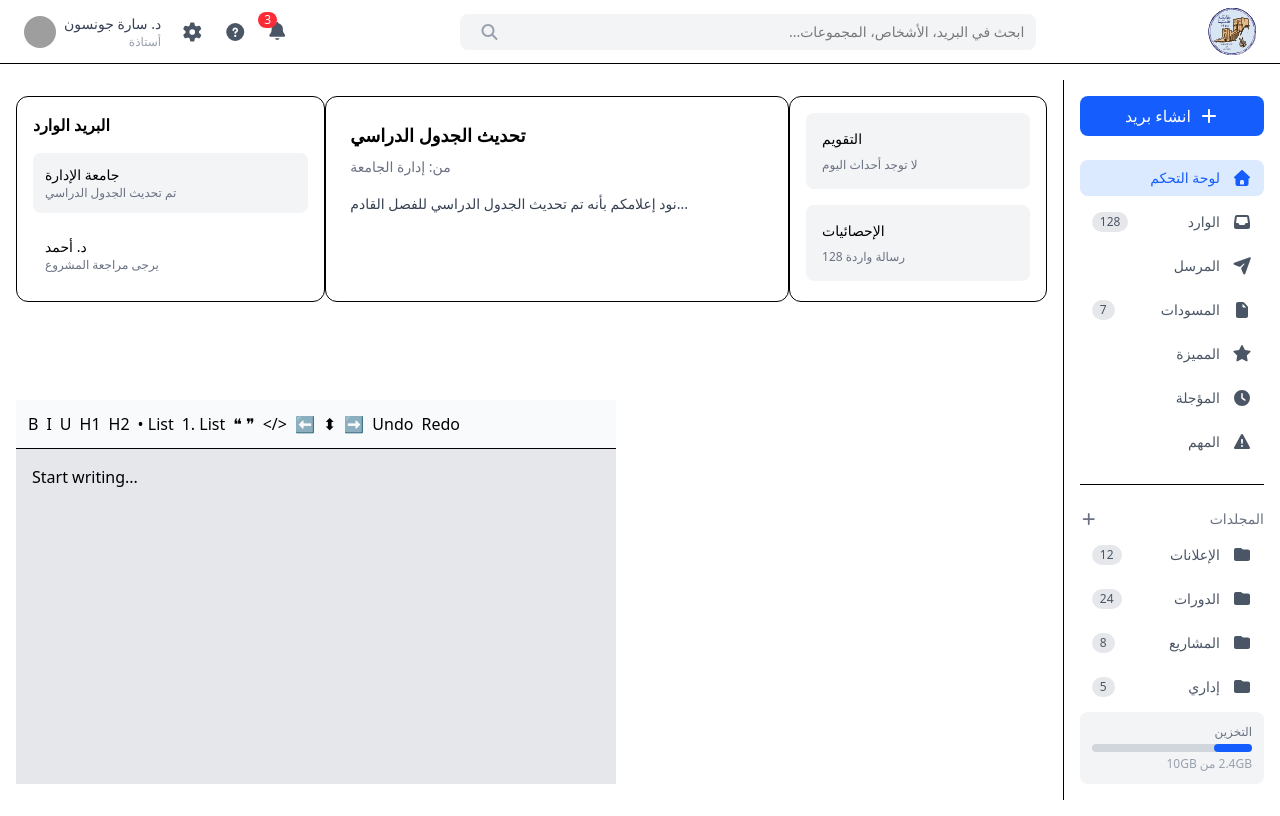
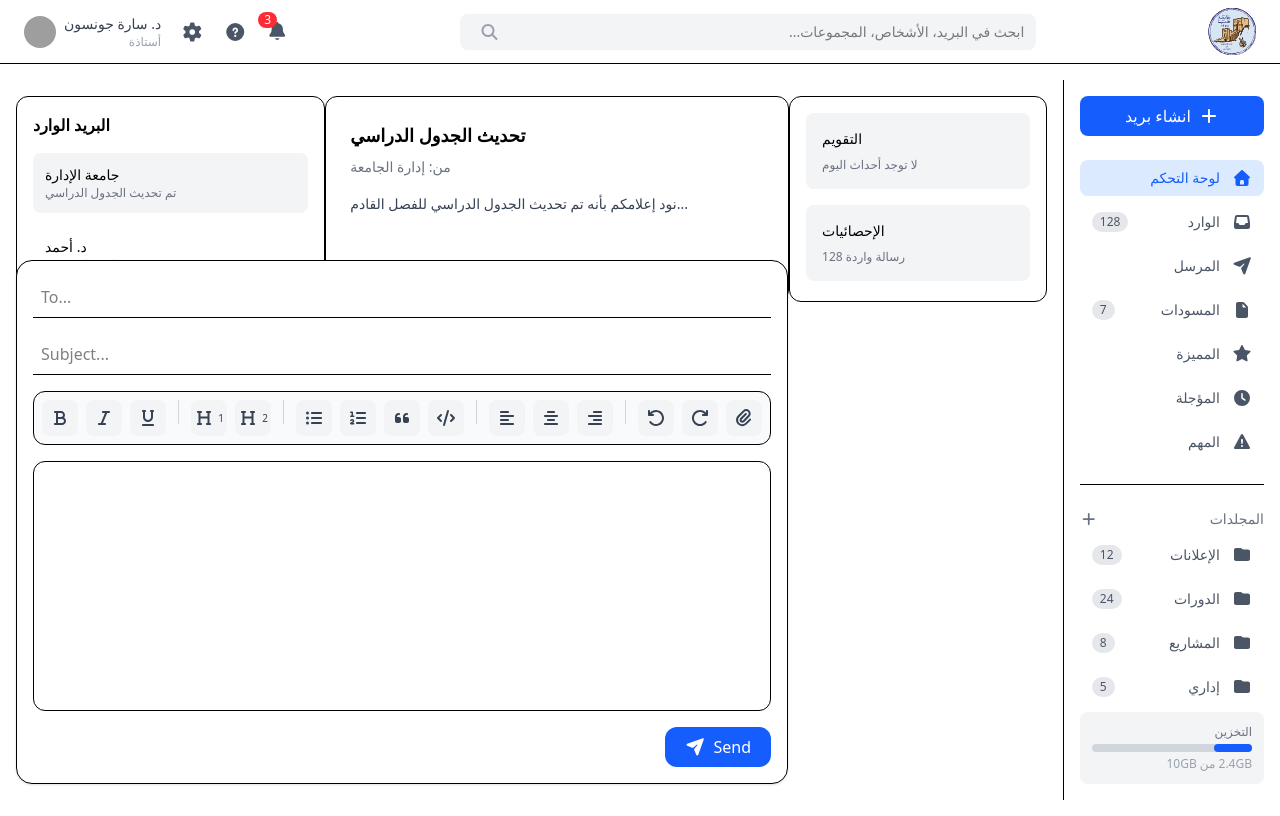
Before and after one commit to PROuserR/university_mailbox_system, a Next.js app: page /dashboard in a window 1280 px wide. Built offline with nearby package versions, Linux system fonts and the light colour scheme; grey boxes are pictures that could not be loaded.

Commit message:
update mailCompose to include icons and send button

```diff
--- a/components/overlays/mailCompose.tsx
+++ b/components/overlays/mailCompose.tsx
@@ -1,55 +1,227 @@
 "use client";
 
+import React, { useState } from "react";
 import { useEditor, EditorContent } from "@tiptap/react";
 import StarterKit from "@tiptap/starter-kit";
 import Underline from "@tiptap/extension-underline";
 import TextAlign from "@tiptap/extension-text-align";
+import Placeholder from "@tiptap/extension-placeholder";
+import { FontAwesomeIcon } from "@fortawesome/react-fontawesome";
+import {
+    faBold,
+    faItalic,
+    faUnderline,
+    faListUl,
+    faListOl,
+    faQuoteLeft,
+    faCode,
+    faAlignLeft,
+    faAlignCenter,
+    faAlignRight,
+    faUndo,
+    faRedo,
+    faHeading,
+    faPaperPlane,
+    faPaperclip,
+    faXmark,
+} from "@fortawesome/free-solid-svg-icons";
 
-export default function MailCompose() {
+const MessageEditor: React.FC = () => {
+    const [to, setTo] = useState<string>("");
+    const [subject, setSubject] = useState<string>("");
+    const [attachments, setAttachments] = useState<File[]>([]);
+
     const editor = useEditor({
         extensions: [
-            StarterKit,
+            StarterKit.configure({
+                heading: { levels: [1, 2, 3] },
+            }),
             Underline,
             TextAlign.configure({
                 types: ["heading", "paragraph"],
             }),
+            Placeholder.configure({
+                placeholder: "Write your message...",
+            }),
         ],
-        content: "<p class='text-gray-700'>Start writing...</p>",
-        immediatelyRender: false,
+        content: "",
+        immediatelyRender: false
     });
 
     if (!editor) return null;
 
+    // 🎯 Toolbar button style
+    const btn = (active: boolean) =>
+        `w-9 h-9 flex items-center justify-center rounded-lg transition ${active
+            ? "bg-blue-500 text-white"
+            : "bg-gray-100 hover:bg-gray-200 text-gray-700"
+        }`;
+
+    // 📎 Handle attachments
+    const handleFiles = (files: FileList | null) => {
+        if (!files) return;
+        setAttachments((prev) => [...prev, ...Array.from(files)]);
+    };
+
+    const removeFile = (index: number) => {
+        setAttachments((prev) => prev.filter((_, i) => i !== index));
+    };
+
+    // 📤 Send handler
+    const handleSend = () => {
+        const content = editor.getHTML();
+
+        if (!to.trim()) return alert("Recipient required");
+        if (!subject.trim()) return alert("Subject required");
+        if (!content || content === "<p></p>") return alert("Message empty");
+
+        const payload = {
+            to,
+            subject,
+            content,
+            attachments,
+        };
+
+        console.log("Sending:", payload);
+
+        // reset
+        setTo("");
+        setSubject("");
+        setAttachments([]);
+        editor.commands.clearContent();
+    };
+
     return (
-        <div className="absolute left-4 bottom-4 h-96 w-[600px] bg-gray-200">
+        <div className="absolute left-4 bottom-4 max-w-5xl mx-auto bg-white border rounded-2xl shadow p-4 space-y-4">
+            {/* To */}
+            <input
+                value={to}
+                onChange={(e) => setTo(e.target.value)}
+                placeholder="To..."
+                className="w-full border-b p-2 outline-none focus:border-blue-500"
+            />
+
+            {/* Subject */}
+            <input
+                value={subject}
+                onChange={(e) => setSubject(e.target.value)}
+                placeholder="Subject..."
+                className="w-full border-b p-2 outline-none focus:border-blue-500"
+            />
+
             {/* Toolbar */}
-            <div className="flex flex-wrap gap-2 p-3 border-b bg-gray-50">
-                <button onClick={() => editor.chain().focus().toggleBold().run()} className="btn">B</button>
-                <button onClick={() => editor.chain().focus().toggleItalic().run()} className="btn">I</button>
-                <button onClick={() => editor.chain().focus().toggleUnderline().run()} className="btn">U</button>
+            <div className="flex flex-wrap gap-2 border rounded-xl p-2 bg-gray-50">
 
-                <button onClick={() => editor.chain().focus().toggleHeading({ level: 1 }).run()} className="btn">H1</button>
-                <button onClick={() => editor.chain().focus().toggleHeading({ level: 2 }).run()} className="btn">H2</button>
+                <button onClick={() => editor.chain().focus().toggleBold().run()} className={btn(editor.isActive("bold"))}>
+                    <FontAwesomeIcon icon={faBold} />
+                </button>
 
-                <button onClick={() => editor.chain().focus().toggleBulletList().run()} className="btn">• List</button>
-                <button onClick={() => editor.chain().focus().toggleOrderedList().run()} className="btn">1. List</button>
+                <button onClick={() => editor.chain().focus().toggleItalic().run()} className={btn(editor.isActive("italic"))}>
+                    <FontAwesomeIcon icon={faItalic} />
+                </button>
 
-                <button onClick={() => editor.chain().focus().toggleBlockquote().run()} className="btn">❝ ❞</button>
-                <button onClick={() => editor.chain().focus().toggleCodeBlock().run()} className="btn">{"</>"}</button>
+                <button onClick={() => editor.chain().focus().toggleUnderline().run()} className={btn(editor.isActive("underline"))}>
+                    <FontAwesomeIcon icon={faUnderline} />
+                </button>
 
-                <button onClick={() => editor.chain().focus().setTextAlign("left").run()} className="btn">⬅</button>
-                <button onClick={() => editor.chain().focus().setTextAlign("center").run()} className="btn">⬍</button>
-                <button onClick={() => editor.chain().focus().setTextAlign("right").run()} className="btn">➡</button>
+                <div className="w-px h-6 bg-gray-300 mx-1" />
 
-                <button onClick={() => editor.chain().focus().undo().run()} className="btn">Undo</button>
-                <button onClick={() => editor.chain().focus().redo().run()} className="btn">Redo</button>
+                <button onClick={() => editor.chain().focus().toggleHeading({ level: 1 }).run()} className={btn(editor.isActive("heading", { level: 1 }))}>
+                    <FontAwesomeIcon icon={faHeading} /><span className="text-[10px] ml-1">1</span>
+                </button>
+
+                <button onClick={() => editor.chain().focus().toggleHeading({ level: 2 }).run()} className={btn(editor.isActive("heading", { level: 2 }))}>
+                    <FontAwesomeIcon icon={faHeading} /><span className="text-[10px] ml-1">2</span>
+                </button>
+
+                <div className="w-px h-6 bg-gray-300 mx-1" />
+
+                <button onClick={() => editor.chain().focus().toggleBulletList().run()} className={btn(editor.isActive("bulletList"))}>
+                    <FontAwesomeIcon icon={faListUl} />
+                </button>
+
+                <button onClick={() => editor.chain().focus().toggleOrderedList().run()} className={btn(editor.isActive("orderedList"))}>
+                    <FontAwesomeIcon icon={faListOl} />
+                </button>
+
+                <button onClick={() => editor.chain().focus().toggleBlockquote().run()} className={btn(editor.isActive("blockquote"))}>
+                    <FontAwesomeIcon icon={faQuoteLeft} />
+                </button>
+
+                <button onClick={() => editor.chain().focus().toggleCodeBlock().run()} className={btn(editor.isActive("codeBlock"))}>
+                    <FontAwesomeIcon icon={faCode} />
+                </button>
+
+                <div className="w-px h-6 bg-gray-300 mx-1" />
+
+                <button onClick={() => editor.chain().focus().setTextAlign("left").run()} className={btn(editor.isActive({ textAlign: "left" }))}>
+                    <FontAwesomeIcon icon={faAlignLeft} />
+                </button>
+
+                <button onClick={() => editor.chain().focus().setTextAlign("center").run()} className={btn(editor.isActive({ textAlign: "center" }))}>
+                    <FontAwesomeIcon icon={faAlignCenter} />
+                </button>
+
+                <button onClick={() => editor.chain().focus().setTextAlign("right").run()} className={btn(editor.isActive({ textAlign: "right" }))}>
+                    <FontAwesomeIcon icon={faAlignRight} />
+                </button>
+
+                <div className="w-px h-6 bg-gray-300 mx-1" />
+
+                <button onClick={() => editor.chain().focus().undo().run()} className={btn(false)}>
+                    <FontAwesomeIcon icon={faUndo} />
+                </button>
+
+                <button onClick={() => editor.chain().focus().redo().run()} className={btn(false)}>
+                    <FontAwesomeIcon icon={faRedo} />
+                </button>
+
+                {/* 📎 Attach */}
+                <label className={btn(false) + " cursor-pointer"}>
+                    <FontAwesomeIcon icon={faPaperclip} />
+                    <input
+                        type="file"
+                        multiple
+                        className="hidden"
+                        onChange={(e) => handleFiles(e.target.files)}
+                    />
+                </label>
             </div>
 
+            {/* Attachments Preview */}
+            {attachments.length > 0 && (
+                <div className="flex flex-wrap gap-2">
+                    {attachments.map((file, i) => (
+                        <div
+                            key={i}
+                            className="flex items-center gap-2 bg-gray-100 px-3 py-1 rounded-lg text-sm"
+                        >
+                            <span className="truncate max-w-[150px]">{file.name}</span>
+                            <button onClick={() => removeFile(i)}>
+                                <FontAwesomeIcon icon={faXmark} />
+                            </button>
+                        </div>
+                    ))}
+                </div>
+            )}
+
             {/* Editor */}
-            <EditorContent
-                editor={editor}
-                className="p-4 min-h-[300px] prose max-w-none focus:outline-none"
-            />
+            <div className="border rounded-xl min-h-[250px] p-3">
+                <EditorContent editor={editor} />
+            </div>
+
+            {/* Send */}
+            <div className="flex justify-end">
+                <button
+                    onClick={handleSend}
+                    className="flex items-center gap-2 px-5 py-2 bg-blue-600 text-white rounded-xl hover:bg-blue-700 transition"
+                >
+                    <FontAwesomeIcon icon={faPaperPlane} />
+                    Send
+                </button>
+            </div>
         </div>
     );
-}
+};
+
+export default MessageEditor;
--- a/package.json
+++ b/package.json
@@ -14,6 +14,7 @@
     "@fortawesome/free-regular-svg-icons": "^7.2.0",
     "@fortawesome/free-solid-svg-icons": "^7.2.0",
     "@fortawesome/react-fontawesome": "^3.3.0",
+    "@tiptap/extension-placeholder": "^3.22.4",
     "@tiptap/extension-text-align": "^3.22.4",
     "@tiptap/extension-underline": "^3.22.4",
     "@tiptap/pm": "^3.22.4",
```
Also changed, not shown: 1 other file (tests, documents, lock files or other folders).
